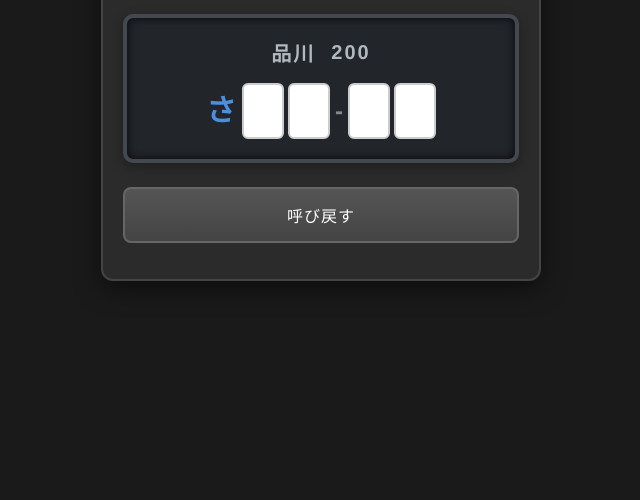
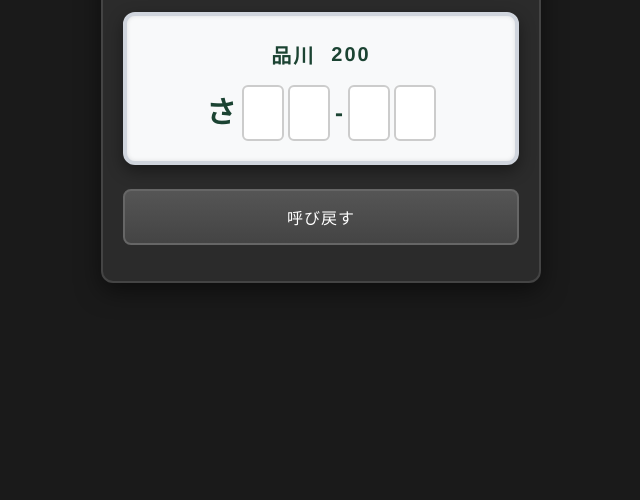
Before and after one commit to kanareden04/keion_summertrip_2026_Nazo, a plain HTML site: page quiz_page.html in a window 1280 px wide. Shown: the part 300-800 px from the top of the page, without its empty margins (319-959 px from the left). Drawn offline with Linux system fonts and the light colour scheme.

Commit message:
Update quiz_page.html
色変えた

```diff
--- a/quiz_page.html
+++ b/quiz_page.html
@@ -43,11 +43,11 @@
 
         /* ナンバープレート風プレート */
         .license-plate {
-            background-color: #22252a;
-            border: 4px solid #444950;
-            border-radius: 10px;
-            padding: 20px 12px;
-            box-shadow: inset 0 0 10px rgba(0, 0, 0, 0.8), 0 4px 12px rgba(0,0,0,0.3);
+            background-color: #f8f9fa; /* プレート全体を白色に変更 */
+            border: 4px solid #d0d5dd;   /* 枠線を金属風の明度に変更 */
+            border-radius: 12px;
+            padding: 24px 14px 20px 14px;
+            box-shadow: inset 0 0 4px rgba(0, 0, 0, 0.1), 0 6px 16px rgba(0, 0, 0, 0.4);
             margin-bottom: 24px;
             position: relative;
         }
@@ -60,7 +60,7 @@
             gap: 16px;
             font-size: 20px;
             font-weight: bold;
-            color: #b0b8c0;
+            color: #1b4332;
             letter-spacing: 2px;
             margin-bottom: 16px;
         }
@@ -79,7 +79,7 @@
         .plate-kana {
             font-size: 30px;
             font-weight: bold;
-            color: #4a90e2;
+            color: #1b4332;
             line-height: 1;
             flex-shrink: 0; /* スマホで潰れないように保護 */
         }
@@ -95,7 +95,7 @@
         .hyphen {
             font-size: 24px;
             font-weight: bold;
-            color: #888;
+            color: #1b4332;
             margin: 0 1px;
             flex-shrink: 0;
         }
@@ -125,8 +125,8 @@
         }
 
         .num-box:focus {
-            border-color: #4a90e2;
-            box-shadow: 0 0 8px rgba(74, 144, 226, 0.6);
+            border-color: #2d6a4f;
+            box-shadow: 0 0 8px rgba(45, 106, 79, 0.4);
             background-color: #ffffff;
         }
 
```
